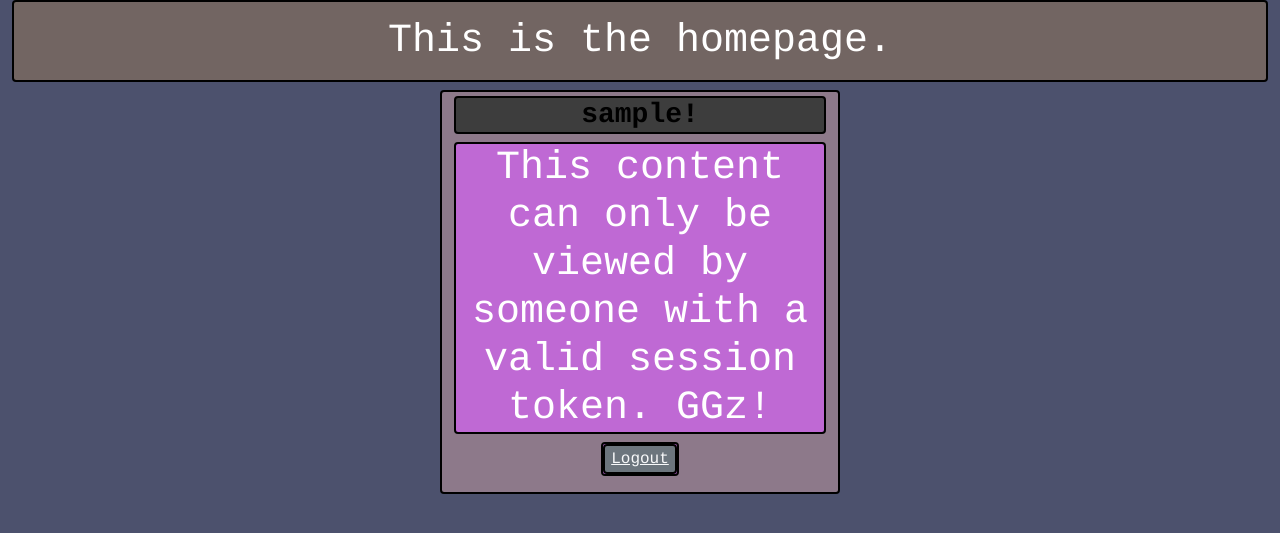
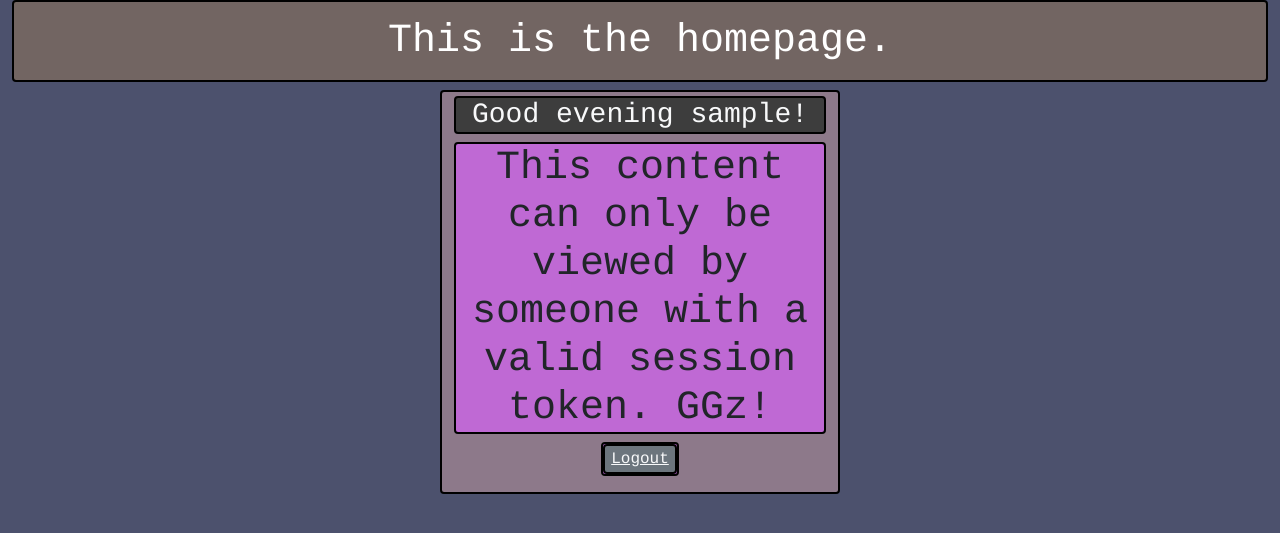
Before and after one commit to GucciGordo/demo, a PHP site: page /index.php in a window 1280 px wide. Shown: the top 533 px of the page. Run offline with PHP 8.4, Linux system fonts and the light colour scheme; the visitor is signed in with stand-in values (Sample User, id 1).

Commit message:
tidied js

```diff
--- a/index.php
+++ b/index.php
@@ -45,8 +45,10 @@ if(isset($_GET['logout']))
         <?php endif ?>
         <?php if(isset($_SESSION['username'])) : ?>
             <div class="container">
-                <h3 class="mt-1"><script src="js/add-content.js"></script><strong><?php echo $_SESSION['username']; ?>!</strong></h3>
-                <p class="h1">This content can only be viewed by someone with a valid session token. GGz!<p>
+                <h3 class="mt-1 text-light">
+                    <span id='welcome'>Welcome </span> <!--see js file add-content -->
+                <?php echo $_SESSION['username']; ?>!</h3>
+                <p class="h1 text-dark">This content can only be viewed by someone with a valid session token. GGz!<p>
                 <button class="bg-secondary"><a class="text-light" href="index.php?logout='1'">Logout</a></button>
             </div>
             <?php else : ?>
@@ -54,6 +56,6 @@ if(isset($_GET['logout']))
                 <h2>You do not have permission to view this content.</h2>
             </div>
         <?php endif ?>
-
+        <script src="js/add-content.js"></script>
     </body>
 </html>
```
